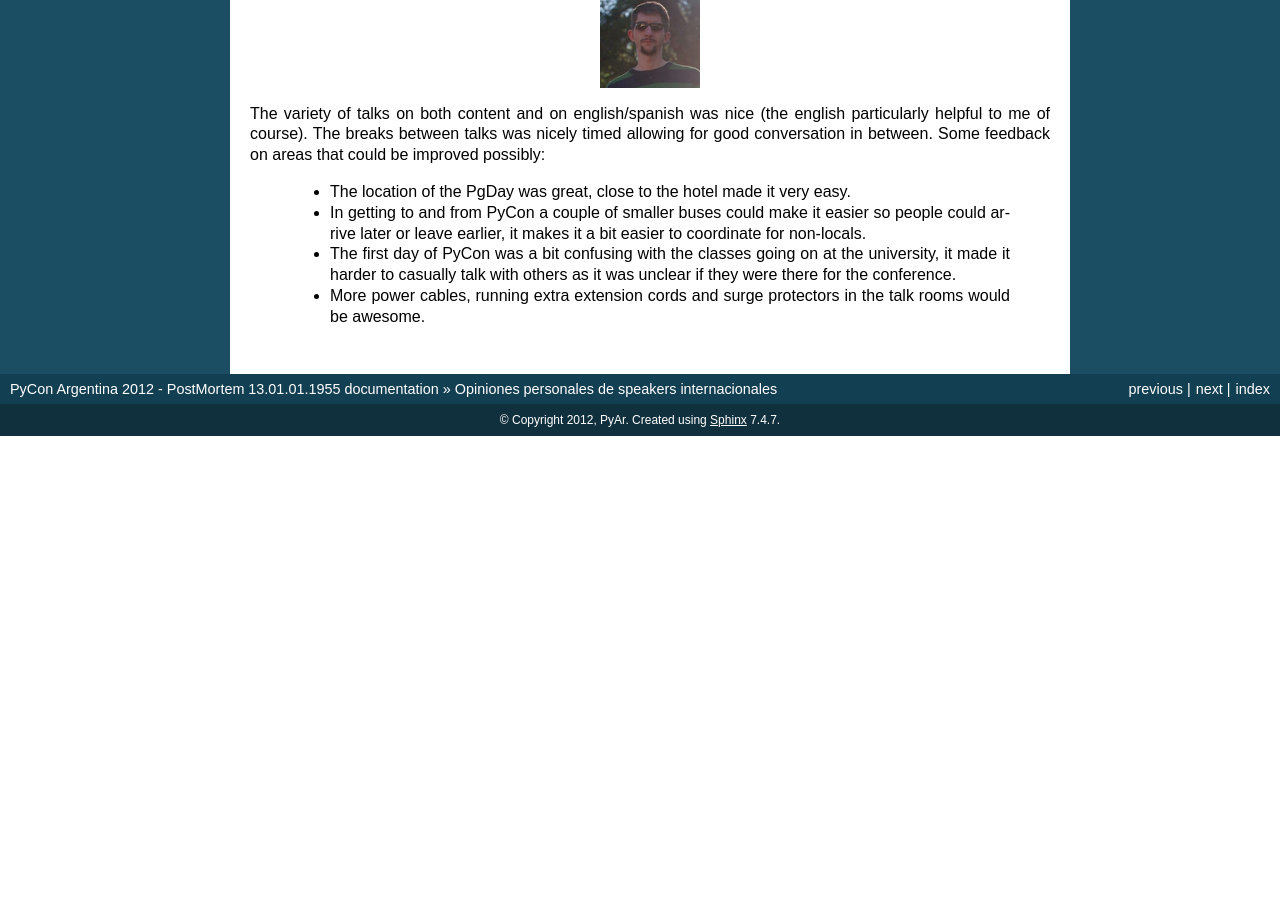
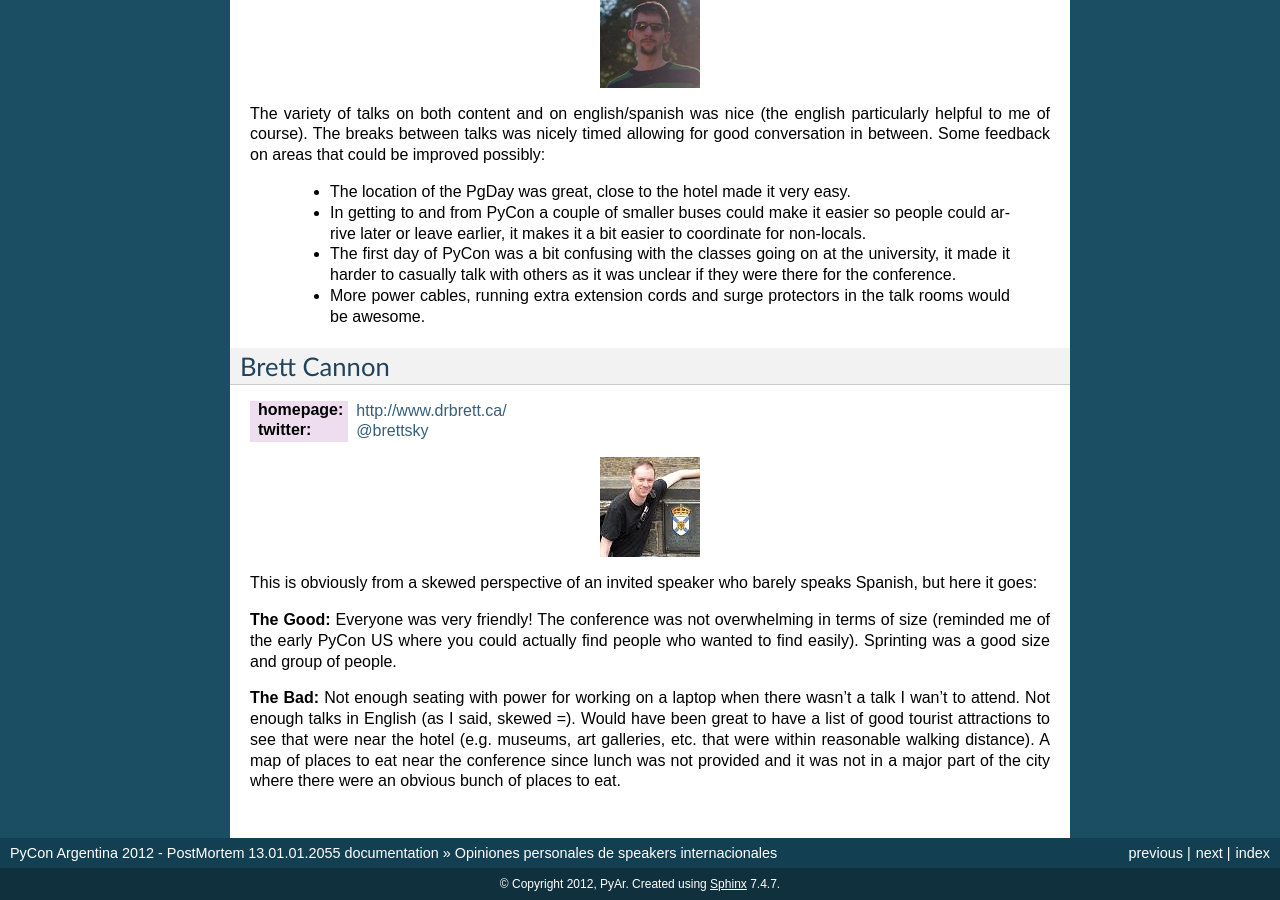
Before and after one commit to leliel12/pyconar20012_postmortem, a Sphinx documentation site: the page built from postmortem/source/opiniones_personales.rst, in a window 1280 px wide and 900 px high, scrolled down 803 px. Built offline with Sphinx 7.4.7, drawn with Linux system fonts in a browser that asks for light colours; before the commit the page ends 1239 px from its top, so only the background shows below that; some of the changed text lies outside the part shown.

```diff
--- a/postmortem/source/opiniones_personales.rst
+++ b/postmortem/source/opiniones_personales.rst
@@ -59,3 +59,29 @@
       unclear if they were there for the conference.
     - More power cables, running extra extension cords and surge protectors in
       the talk rooms would be awesome.
+
+
+Brett Cannon
+------------
+
+:homepage: http://www.drbrett.ca/
+:twitter: `@brettsky <https://twitter.com/brettsky>`_
+
+.. image:: opiniones_personales/brett.jpg
+    :align: center
+
+This is obviously from a skewed perspective of an invited speaker who barely
+speaks Spanish, but here it goes:
+
+**The Good:** Everyone was very friendly! The conference was not overwhelming in
+terms of size (reminded me of the early PyCon US where you could actually find
+people who wanted to find easily). Sprinting was a good size and group of
+people.
+
+**The Bad:** Not enough seating with power for working on a laptop when there
+wasn't a talk I wan't to attend. Not enough talks in English
+(as I said, skewed =). Would have been great to have a list of good tourist
+attractions to see that were near the hotel (e.g. museums, art galleries, etc.
+that were within reasonable walking distance). A map of places to eat near the
+conference since lunch was not provided and it was not in a major part of the
+city where there were an obvious bunch of places to eat.
--- a/postmortem/source/version.txt
+++ b/postmortem/source/version.txt
@@ -1 +1 @@
-13.01.01.1955
+13.01.01.2055
```
Also changed, not shown: postmortem/source/opiniones_personales/brett.jpg (added).
